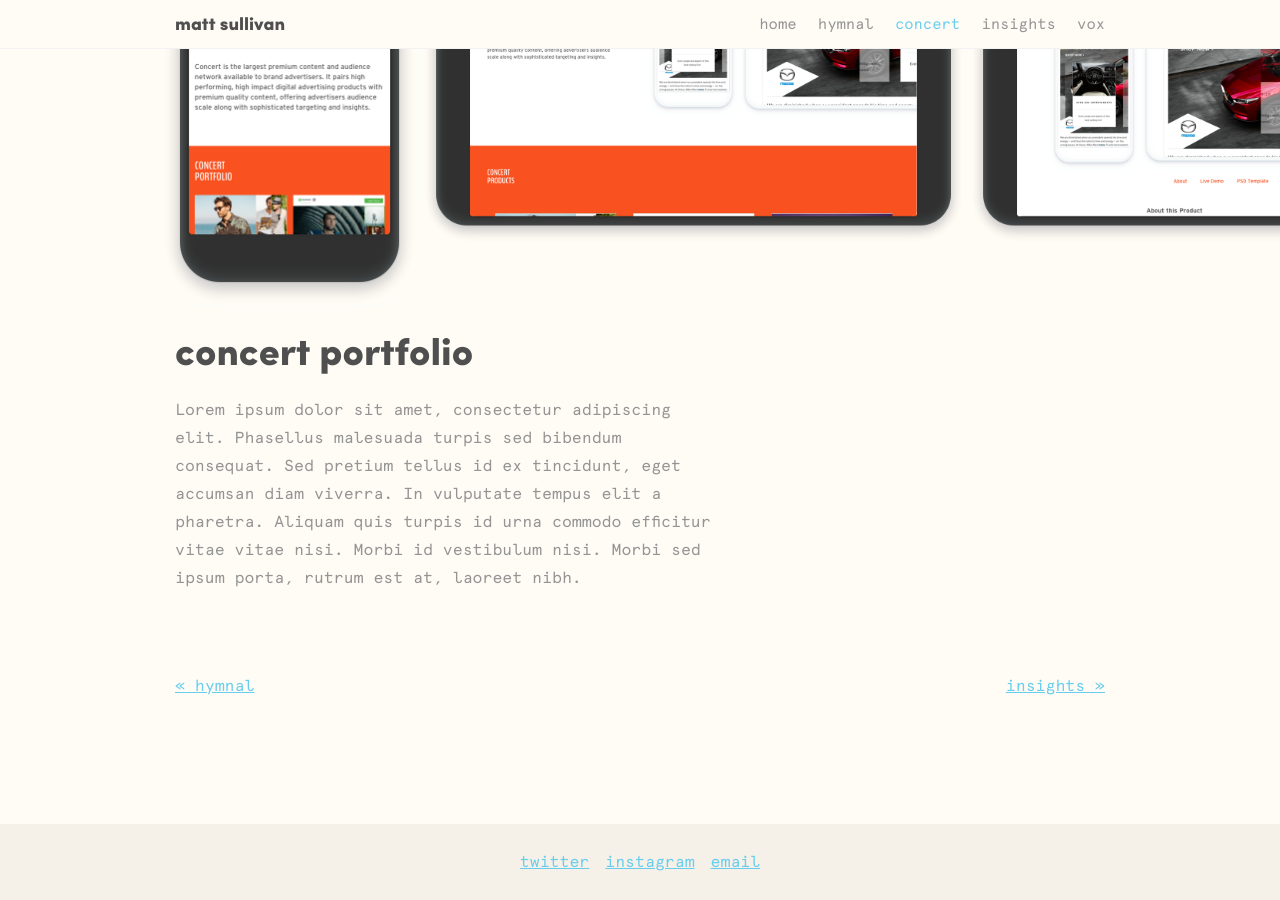
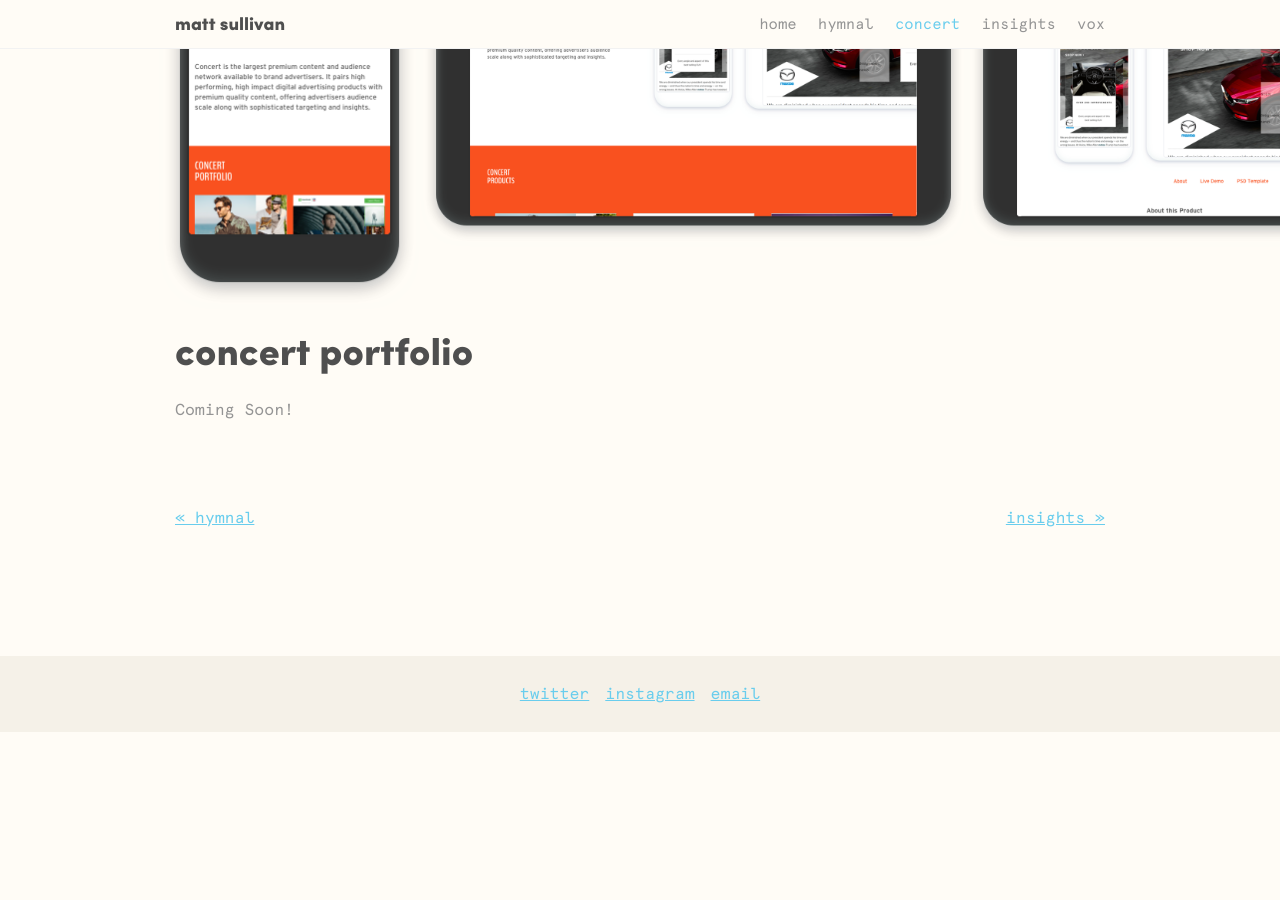
Before and after one commit to mjsxi/mjsxi.github.io, a Jekyll site: the page built from _posts/2017-06-03-concert.markdown, in a window 1280 px wide and 900 px high, scrolled down 306 px. Built offline with Jekyll 4.4.1, drawn with Linux system fonts in a browser that asks for light colours; after the commit the page ends 1038 px from its top, so only the background shows below that.

Commit message:
Updated Concert

```diff
--- a/_posts/2017-06-03-concert.markdown
+++ b/_posts/2017-06-03-concert.markdown
@@ -12,7 +12,7 @@ images:
 layout: page
 ---
 
-Lorem ipsum dolor sit amet, consectetur adipiscing elit. Phasellus malesuada turpis sed bibendum consequat. Sed pretium tellus id ex tincidunt, eget accumsan diam viverra. In vulputate tempus elit a pharetra. Aliquam quis turpis id urna commodo efficitur vitae vitae nisi. Morbi id vestibulum nisi. Morbi sed ipsum porta, rutrum est at, laoreet nibh.
+Coming Soon!
 
 <!--more-->
 
```
